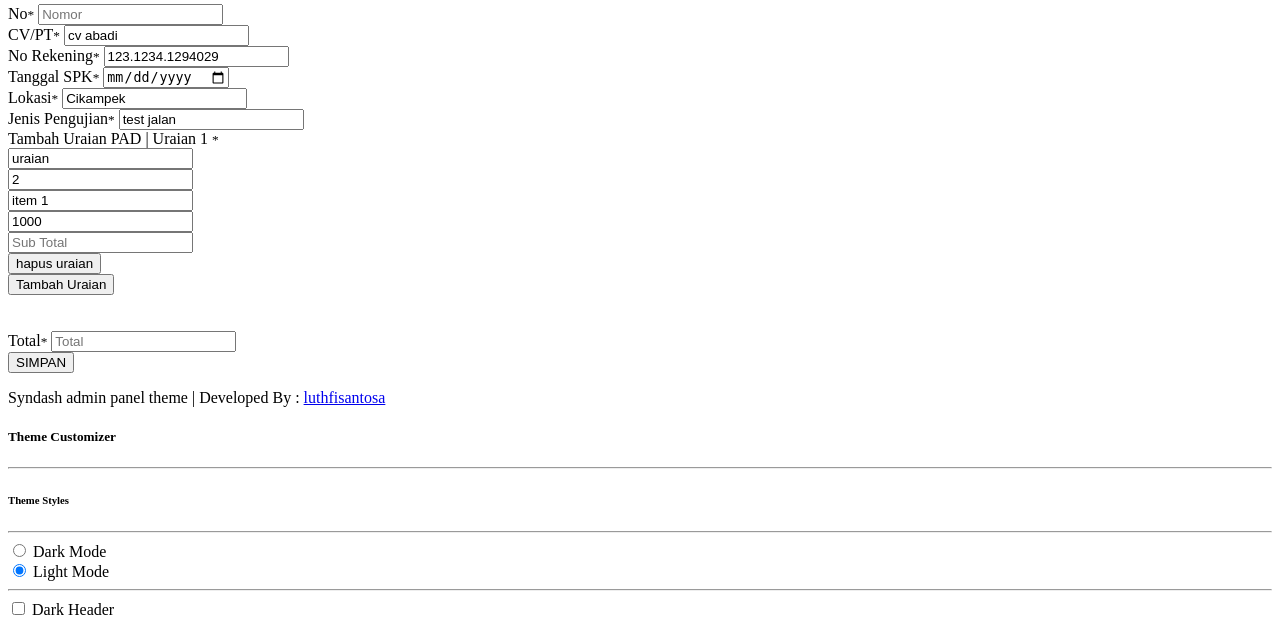
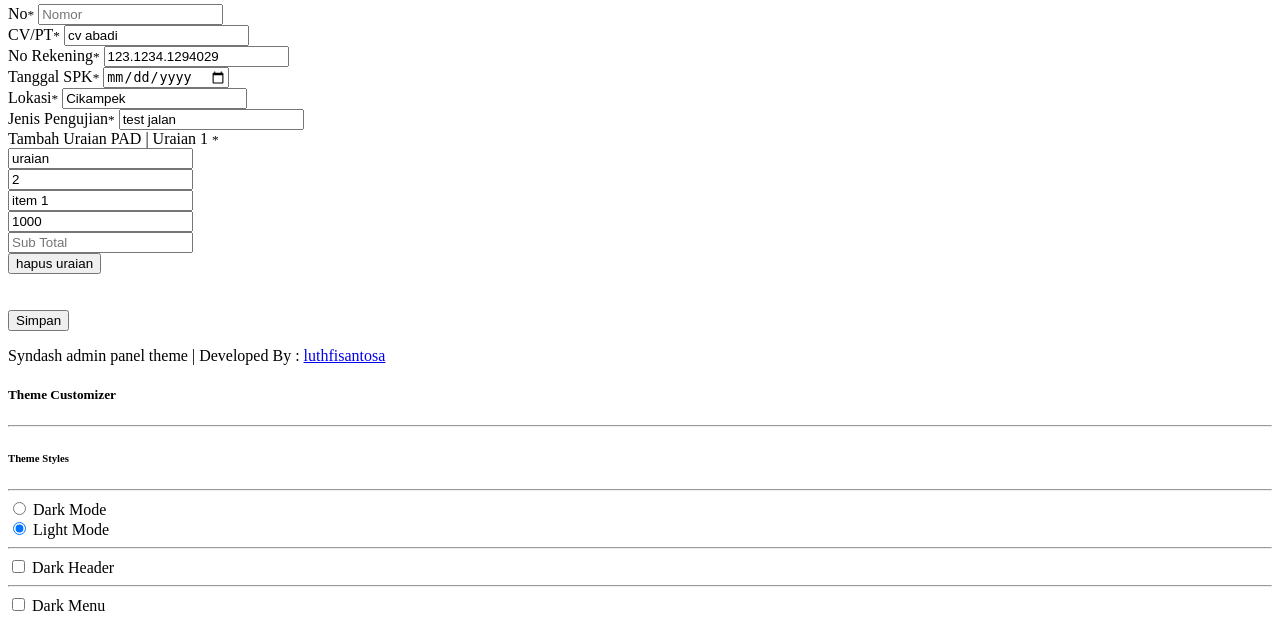
Before and after one commit to luthfisantosa/sisdalab, a PHP site: the page made by application/views/form_pad.php in a window 1280 px wide. Shown: the part 1896-2513 px from the top of the page. Run offline with PHP 8.4, Linux system fonts and the light colour scheme; the template is opened without the code that fills it, so the values that code supplies are empty; some libraries are stand-ins or nearby versions.

Commit message:
update form pad

```diff
--- a/application/views/form_pad.php
+++ b/application/views/form_pad.php
@@ -7,23 +7,23 @@
 				<div class="card-header"><?= $card_title; ?></div>
 				<div class="card-body">
 					<form id="userForm" name="userForm" method="POST">
-						<div class="row">
-                            <div class="col-sm-6">
+						<div id="_form1" class="row">
+							<div class="col-sm-7">
 								<div class="form-group mt-1">
 									<label>No</label><small class="text-danger">*</small>
 									<input type="text" name="no" id="_no" class="form-control form-control-sm" placeholder="Nomor" value="<?= $last_num; ?>" readonly />
 								</div>
 								<div class="form-group mt-1">
 									<label>CV/PT</label><small class="text-danger">*</small>
-                                    <input type="text" name="cv" id="_cv" class="form-control form-control-sm" placeholder="cv" value="cv abadi"  />
+									<input type="text" name="cv" id="_cv" class="form-control form-control-sm" placeholder="cv" value="cv abadi" />
 								</div>
 								<div class="form-group mt-1">
 									<label>No Rekening</label><small class="text-danger">*</small>
-                                    <input type="text" name="no_rekening" id="_no_rekening" class="form-control form-control-sm" placeholder="no_rekening" value="123.1234.1294029"  />
+									<input type="text" name="no_rekening" id="_no_rekening" class="form-control form-control-sm" placeholder="no_rekening" value="123.1234.1294029" />
 								</div>
 								<div class="form-group mt-1">
 									<label>Tanggal SPK</label><small class="text-danger">*</small>
-                                    <input type="date" name="tanggal_spk" id="_tanggal_spk" class="form-control form-control-sm" placeholder="tanggal spk" value="" format="dd/mm/yyyy"  value="10/10/2024" />
+									<input type="date" name="tanggal_spk" id="_tanggal_spk" class="form-control form-control-sm" placeholder="tanggal spk" value="" format="dd/mm/yyyy" value="10/10/2024" />
 								</div>
 								<div class="form-group mt-1">
 									<label>Lokasi</label><small class="text-danger">*</small>
@@ -33,27 +33,31 @@
 									<label>Jenis Pengujian</label><small class="text-danger">*</small>
 									<input type="text" name="jenis_pengujian" id="_jenis_pengujian" class="form-control form-control-sm" placeholder="Jenis Pengujian" value="test jalan" />
 								</div>
-                                <div class="form-group border border-5 mt-1 p-4" >
+								<div class="form-group mt-1">
+									<label id="_hasil_uraian"></label>
+								</div>
+								<div class="form-group border border-5 mt-1 p-4">
 									<div id="uraianContainer">
 										<div class="uraian-input">
 											<label class="badge-info form-control">Tambah Uraian PAD | Uraian 1 <small class="text-danger">*</small></label><br>
-											<input type="text" class="uraian form-control" name="uraian[]" placeholder="Deskripsi Uraian" value="uraian"><br>
-											<input type="number" class="jumlah form-control" name="jumlah[]" placeholder="Jumlah" min="0" value="2"><br>
-											<input type="text" class="item form-control" name="item[]" placeholder="Item" value="item 1"><br>
-											<input type="number" class="harga_satuan form-control" name="harga_satuan[]" placeholder="Harga Satuan" min="0" value="1000"><br>
-											<input type="number" class="subtotal form-control" name="subtotal[]" placeholder="Sub Total" min="0" readonly><br>
+											<input type="text" id="_uraian" class="uraian form-control" name="uraian[]" placeholder="Deskripsi Uraian" value="uraian"><br>
+											<input type="number" id="_jumlah" class="jumlah form-control" name="jumlah[]" placeholder="Jumlah" min="0" value="2"><br>
+											<input type="text" id="_item" class="item form-control" name="item[]" placeholder="Item" value="item 1"><br>
+											<input type="number" id="_harga" class="harga_satuan form-control" name="harga_satuan[]" placeholder="Harga Satuan" min="0" value="1000"><br>
+											<input type="number" id="_subtotal" class="subtotal form-control" name="subtotal[]" placeholder="Sub Total" min="0" readonly><br>
 											<button type="button" class="removeUraian btn btn-sm btn-danger float-right"><span class="bx bx-trash"></span> hapus uraian</button>
 										</div>
 									</div>
-									<button type="button" id="addUraian" class="form-control form-control-sm btn btn-sm btn-success mt-2"><span class="bx bx-plus"></span> Tambah Uraian</button>
+									<!-- <button type="button" id="addUraian" class="form-control form-control-sm btn btn-sm btn-success mt-2"><span class="bx bx-plus"></span> Tambah Uraian</button> -->
+									<!-- <button id="_simpan_uraian" class="form-control form-control-sm btn btn-sm btn-primary mt-2"><span class="bx bx-plus"></span> Submit Uraian</button> -->
 								</div>
 								<br><br>
-								<div class="form-group mt-1">
+								<!-- <div class="form-group mt-1">
                                     <label>Total</label><small class="text-danger">*</small>
                                     <input type="number" name="total" id="_total" class="form-control form-control-sm" placeholder="Total" value="" readonly />
-                                </div>
+                                </div> -->
 								<div class="form-group mt-1">
-                                    <input type="submit" id="_submit" class="btn btn-sm btn-primary float-right" value="SIMPAN">
+									<button id="_form1_next" class="btn btn-sm btn-primary float-right">Simpan</button>
 								</div>
 							</div>
 						</div>
@@ -66,8 +70,27 @@
 
 
 <script>
+	$(document).ready(function() {
+		var jumlah = 0;
+		var item = 0;
+		var harga = 0;
+		var subtotal = 0;
+		var array_uraian = [];
 
-	$(document).ready(function () {
+		$("#_jumlah").on("change", function() {
+			jumlah = $("#_jumlah").val();
+			harga = $("#_harga").val();
+			subtotal = jumlah * harga;
+			$("#_subtotal").val(subtotal);
+		});
+
+		$("#_harga").on("change", function() {
+			jumlah = $("#_jumlah").val();
+			harga = $("#_harga").val();
+			subtotal = jumlah * harga;
+			$("#_subtotal").val(subtotal);
+			// $("#_simpan_uraian").prop( "disabled" , "false" );
+		});
 
 		$("#userForm").on("submit", function(event) {
 			event.preventDefault(); // Prevent form submission
@@ -90,7 +113,7 @@
 				const jumlah = $(this).find(".jumlah").val();
 				const item = $(this).find(".item").val();
 				const harga_satuan = $(this).find(".harga_satuan").val();
-		    	subtotal = $(this).find(".harga_satuan").val() * 2;
+				subtotal = $(this).find(".harga_satuan").val() * jumlah;
 
 				if (uraian && jumlah && item && harga_satuan && subtotal && total) {
 					formData.append("uraian[]", uraian);
@@ -103,7 +126,7 @@
 				}
 			});
 
-		    var y=0;
+			var y = 0;
 
 			// Log the FormData object (you can use it as you like)
 			for (const pair of formData.entries()) {
@@ -112,10 +135,24 @@
 				y++;
 			}
 
-		    y = y-7;
-		    const insert_loop = y/5;
+			y = y - 7;
+			const insert_loop = y / 5;
 
-		    console.log(bag[7]*bag[9]);
+			console.log(bag[7] * bag[9]);
+
+			Swal.fire({
+				position: "top-end",
+				icon: "success",
+				title: "Your work has been saved",
+				showConfirmButton: false,
+				timer: 1500
+			});
+
+			setTimeout(function() {
+				window.location.replace("<?= base_url('Database_pad/DB_PAD'); ?>");
+			}, 1500);
+
+			// similar behavior as an HTTP redirect
 		});
 
 		var i = 1;
@@ -126,7 +163,7 @@
 			newUraianInput.classList.add("uraian-input");
 			newUraianInput.innerHTML = `
 			<div class="mt-5">
-			<label class="badge-info form-control">Uraian `+ i +` <small class="text-danger">*</small></label><br>
+			<label class="badge-info form-control">Uraian ` + i + ` <small class="text-danger">*</small></label><br>
 			<input type="text" class="uraian form-control" name="uraian[]" placeholder="deskripsi uraian" required><br>
 			<input type="number" class="jumlah form-control" name="jumlah[]" placeholder="Jumlah" min="0" required><br>
 			<input type="text" class="item form-control" name="item[]" placeholder="Item" required><br>
@@ -150,7 +187,10 @@
 			});
 		});
 
+
+
 		//Default data table
+
 		$('#table_pad').DataTable();
 
 		$('.currency').inputmask({
```
Also changed, not shown: application/controllers/Database_pad.php (+10 -0 lines). Lines whose indentation alone changed are shown as unchanged.
